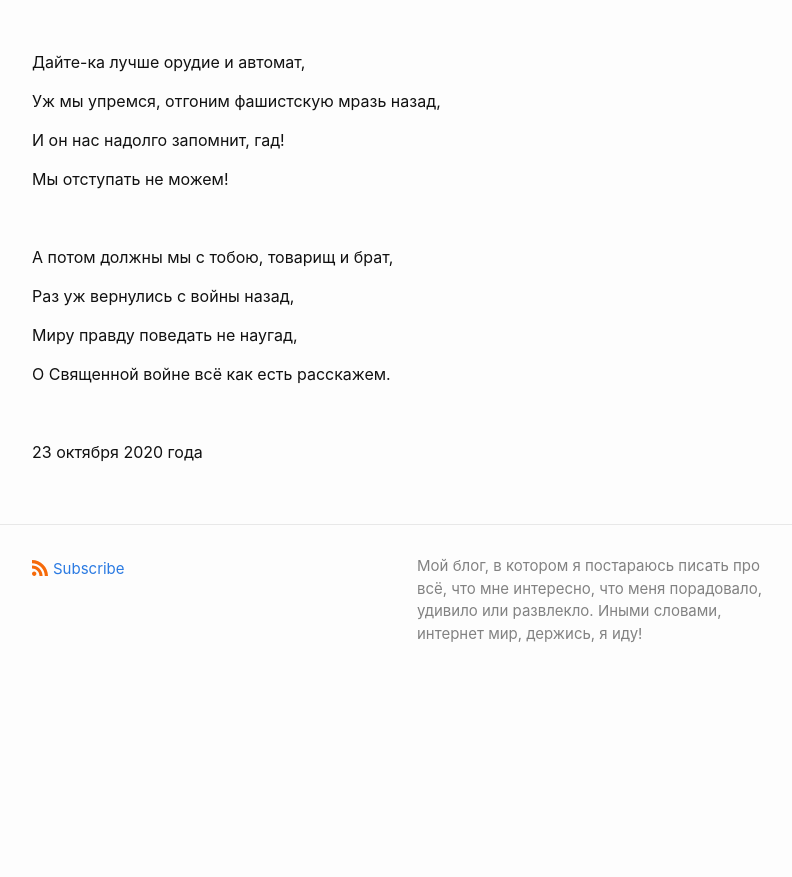
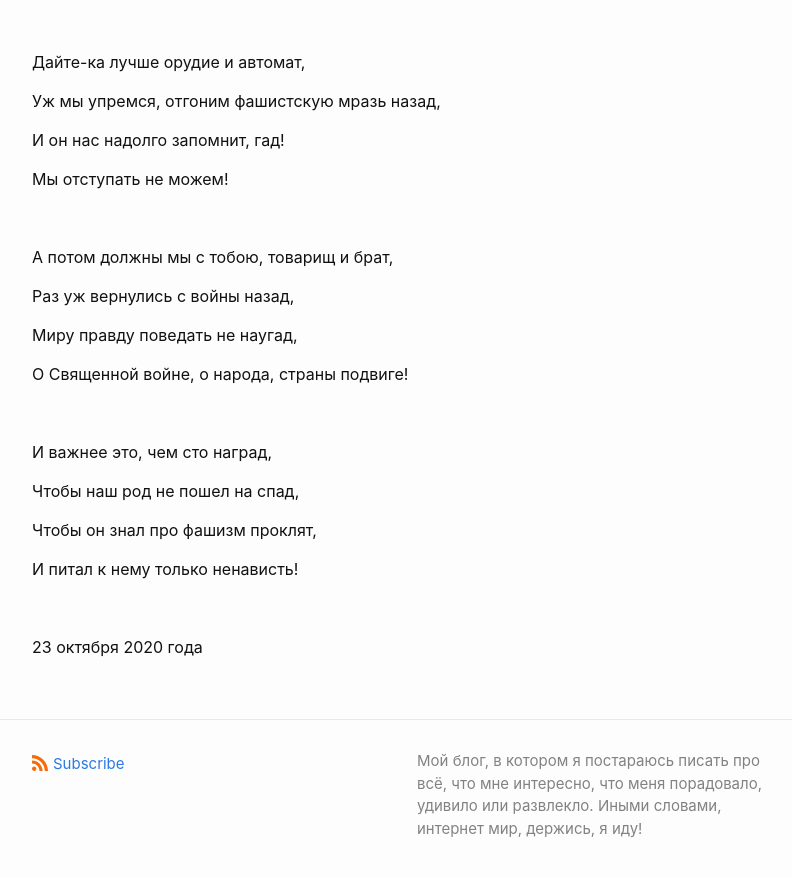
Before and after one commit to fjodor-che/blog, a Jekyll site: the page built from _posts/2020-10-23-o-nenavisti.md, in a window 1280 px wide and 900 px high, scrolled down 741 px. Shown: the top 877 px of the window, without its empty margins (238-1030 px from the left). Built offline with Jekyll 4.4.1, drawn with Linux system fonts in a browser that asks for light colours; before the commit the page ends 1446 px from its top, so only the background shows below that.

Commit message:
переписал концовку и добавил последнее четверостишье

```diff
--- a/_posts/2020-10-23-o-nenavisti.md
+++ b/_posts/2020-10-23-o-nenavisti.md
@@ -54,7 +54,17 @@ published: true
 
 Миру правду поведать не наугад,
 
-О Священной войне всё как есть расскажем.
+О Священной войне, о народа, страны подвиге!
+
+<br>
+
+И важнее это, чем сто наград,
+
+Чтобы наш род не пошел на спад,
+
+Чтобы он знал про фашизм проклят,
+
+И питал к нему только ненависть!
 
 <br>
 
```
